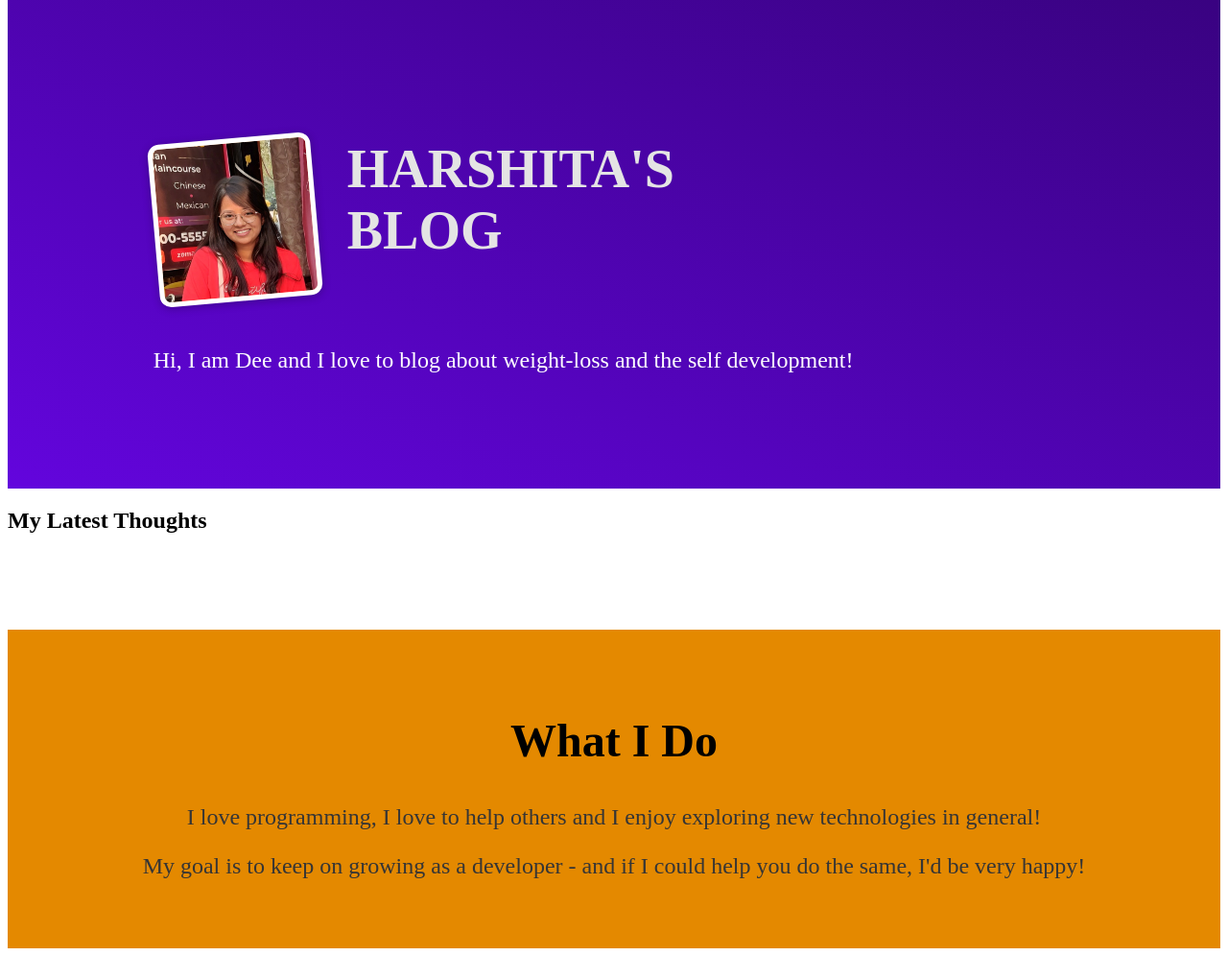
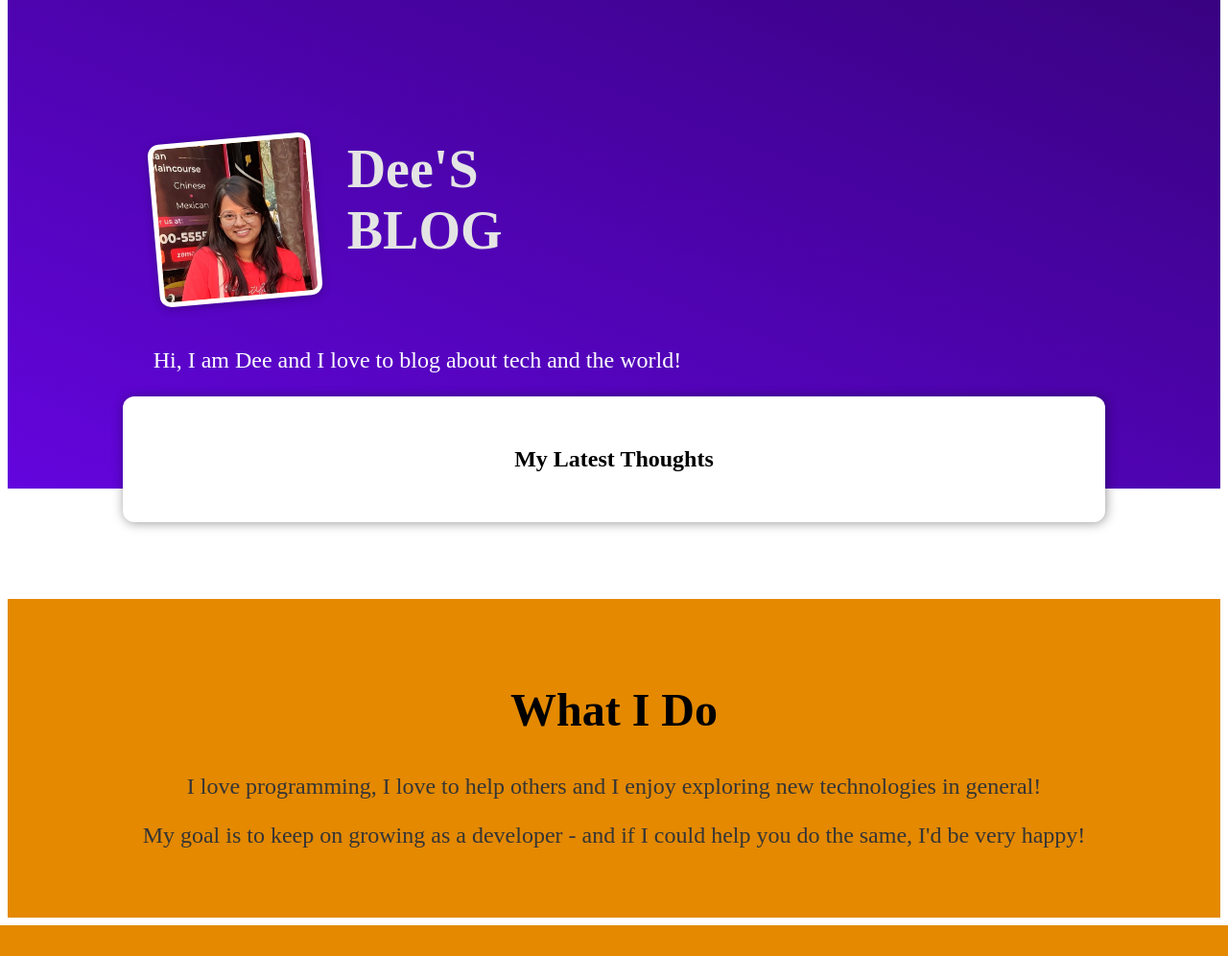
Before and after one commit to rharshitaaa21/verses-n-verve, a Django app: template blog/templates/blog/index.html in a window 1280 px wide. Shown: the part 98-1094 px from the top of the page at 96% size. After the commit the page ends 1062 px from the top, so only its background shows below. Run offline with Django 4.2, Linux system fonts and the light colour scheme; the template is opened without the code that fills it, so the values that code supplies are empty.

Commit message:
corrected all css issues

```diff
--- a/blog/static/blog/index.css
+++ b/blog/static/blog/index.css
@@ -50,11 +50,8 @@
   list-style: none;
   margin: 0;
   padding: 0;
+  display: flex;
   gap: 1rem;
-}
-
-ul{
-  display: grid;
 }
 
 #latest-posts li {
--- a/blog/templates/blog/index.html
+++ b/blog/templates/blog/index.html
@@ -1,31 +1,30 @@
- {% extends "base.html" %}
+{% extends "base.html" %}
 {% load static %}
+
 {% block title %}
 My Blog
 {% endblock %}
 
 {% block css_files %}
-
+  <link rel="stylesheet" href="{% static "blog/post.css" %}" />
   <link rel="stylesheet" href="{% static "blog/index.css" %}" />
 {% endblock %}
 
 {% block content %}
-
-
 <section id="welcome">
   <header>
     <img src="{% static "blog/images/max.jpg" %}" alt="Dee - The Author Of This Blog" />
-    <h2>HARSHITA'S BLOG</h2>
+    <h2>Dee'S BLOG</h2>
   </header>
-  <p>Hi, I am Dee and I love to blog about weight-loss and the self development!</p>
+  <p>Hi, I am Dee and I love to blog about tech and the world!</p>
 </section>
 
-<section class="latest-posts">
+<section id="latest-posts">
   <h2>My Latest Thoughts</h2>
 
   <ul>
     {% for post in posts %}
-    {% include "blog/includes/post.html"%}
+      {% include "blog/includes/post.html" %}
     {% endfor %}
   </ul>
 </section>
```
